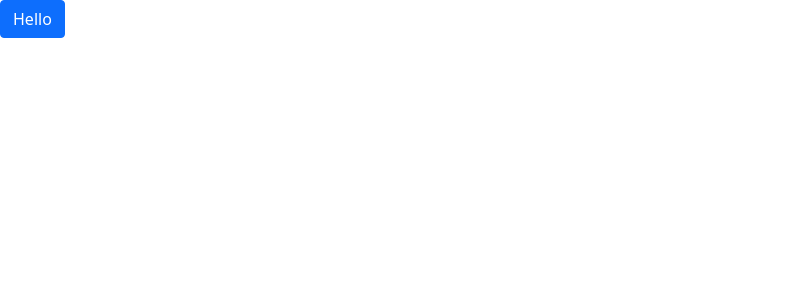
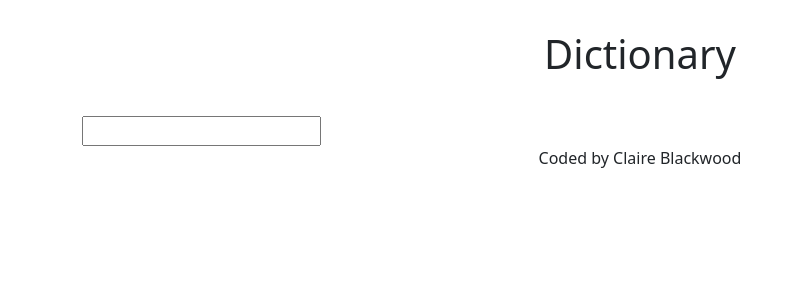
Before and after one commit to Killiana/dictionary-project, a React (Create React App) app: page / in a window 1280 px wide. Shown: the top 300 px of the page, without its empty margins (0-803 px from the left). Built offline with nearby package versions, Linux system fonts and the light colour scheme.

Commit message:
Added the search engine

```diff
--- a/src/App.css
+++ b/src/App.css
@@ -0,0 +1,4 @@
+h1 {
+  text-align: center;
+  padding: 30px;
+}
--- a/src/App.js
+++ b/src/App.js
@@ -1,11 +1,18 @@
 import "./App.css";
+import Dictionary from "./Dictionary";
 
 export default function App() {
   return (
     <div className="App">
-      <header className="App-header">
-        <button className="btn btn-primary">Hello</button>
-      </header>
+      <div className="container">
+        <h1> Dictionary </h1>
+        <header className="App-header">
+          <main>
+            <Dictionary />
+          </main>
+        </header>
+      </div>
+      <footer className="text-center">Coded by Claire Blackwood</footer>
     </div>
   );
 }
--- /dev/null
+++ b/src/Dictionary.css
@@ -0,0 +1,4 @@
+form {
+  display: block;
+  margin: 0 auto;
+}
--- /dev/null
+++ b/src/Dictionary.js
@@ -0,0 +1,20 @@
+import React, { useState } from "react";
+import "./Dictionary.css";
+export default function Dictionary() {
+  let [key, setKey] = useState({});
+  function Search(event) {
+    event.preventDefault();
+    alert(`searching ${key}`);
+  }
+  function handleChange(event) {
+    setKey(event.target.value);
+  }
+
+  return (
+    <div className="Dictionary">
+      <form onSubmit={Search}>
+        <input type="search" onChange={handleChange} />
+      </form>
+    </div>
+  );
+}
```
